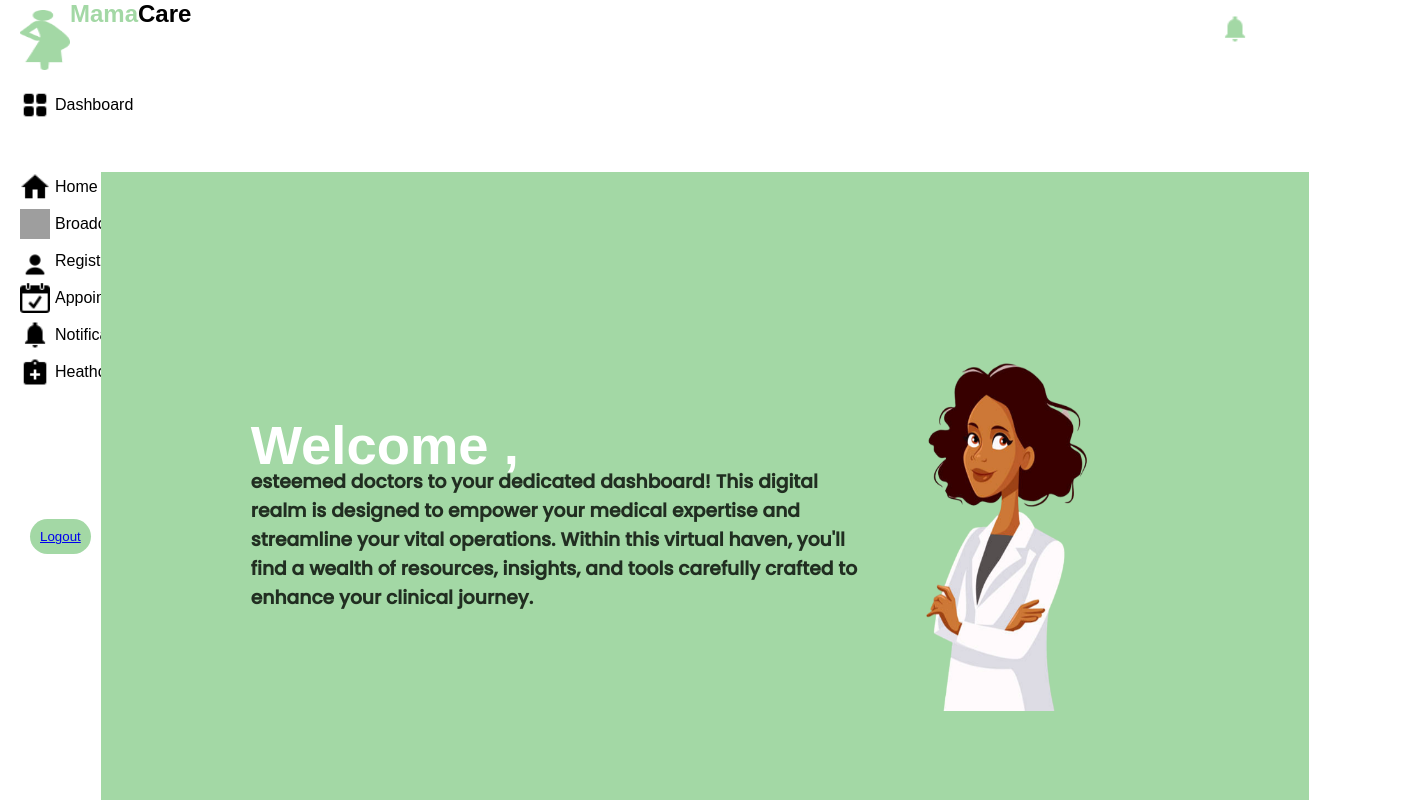
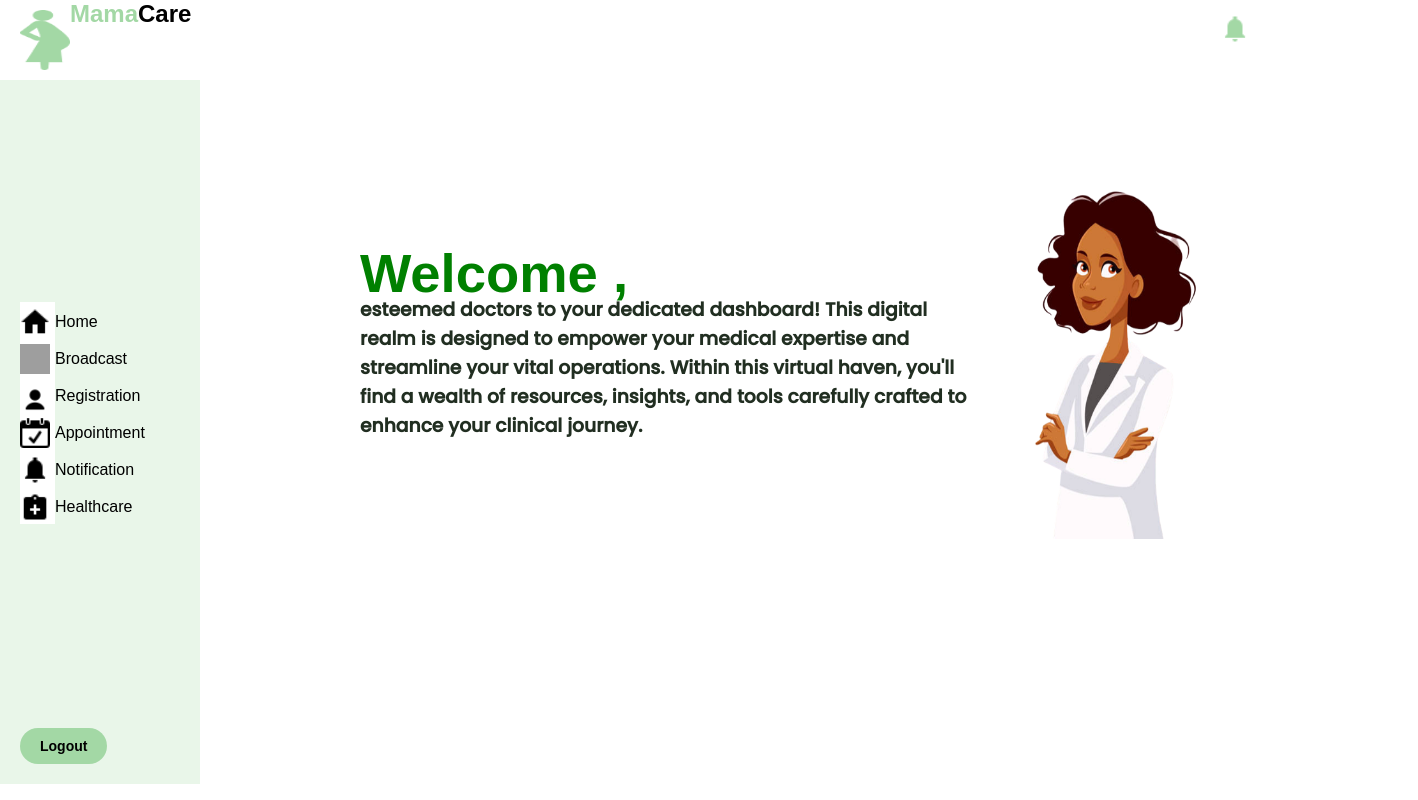
Before and after one commit to Igire-Rwanda/Infant-healthy-assurance, a React (Create React App) app: page /dashboard in a window 1280 px wide. Shown: the top 800 px of the page, 1418 px wide, since content can reach past the window. Built offline with nearby package versions, Linux system fonts and the light colour scheme; grey boxes are pictures that could not be loaded.

Commit message:
adds the sidebar

```diff
--- a/src/Components/Header/header.css
+++ b/src/Components/Header/header.css
@@ -1,31 +1,38 @@
-
 #name-logo {
   color: #a3d8a5;
 }
+
 #name-logo span {
   color: black;
 }
-.header{
-    background-color: white;
-    height: 50px;
-    /* display: flex; */
 
+.header {
+  background-color: white;
+  height: 80px;
+  position: fixed;
+  top: 0;
+  left: 0;
+  right: 0;
+  z-index: 999;
 }
-.header-left{
-    display: flex;
-    margin-left: 20px;
 
+.header-left {
+  display: flex;
+  margin-left: 20px;
 }
-.pregnantico img{
-  width:50px;
-  height:60px;
+
+.pregnantico img {
+  width: 50px;
+  height: 60px;
   margin-top: 10px;
 }
-.header-right img{
-  width:30px;
-  height:30px;
+
+.header-right img {
+  width: 30px;
+  height: 30px;
 }
-.header-right{
+
+.header-right {
   float: right;
   margin-top: -60px;
   margin-right: 30px;
--- a/src/Components/SideMenu/SideMenu.jsx
+++ b/src/Components/SideMenu/SideMenu.jsx
@@ -1,31 +1,35 @@
+import React from "react";
+import { Link } from "react-router-dom";
+import SideElement from "./Oneforprop";
 import icon1 from "../../Images/home.png";
-import icon6 from "../../Images/square.png";
 import icon2 from "../../Images/broadcast.png";
 import icon3 from "../../Images/registration.png";
 import icon4 from "../../Images/appointments.png";
 import icon5 from "../../Images/healthcare.png";
+import icon6 from "../../Images/square.png";
 import icon7 from "../../Images/bbell.png";
-import Oneforprop from "./Oneforprop.jsx";
-import { Link } from "react-router-dom";
 
 function SideMenu() {
   return (
-    <div>
+    <div className="sideMenuContainer">
       <div className="upper">
-        <Oneforprop icon={icon6} name="Dashboard" link="/dashboard" />
+        <SideElement icon={icon6} name="Dashboard" link="/dashboard" />
       </div>
       <div className="lower">
-        <Oneforprop icon={icon1} name="Home" link="/" />
-        <Oneforprop icon={icon2} name="Broadcast" link="/broadcast" />
-        <Oneforprop icon={icon3} name="Registration" link="/register" />
-        <Oneforprop icon={icon4} name="Appointment" link="/appointment" />
-        <Oneforprop icon={icon7} name="Notification" link="/notification" />
-        <Oneforprop icon={icon5} name="Heathcare" link="/healthcare" />
+        <SideElement icon={icon1} name="Home" link="/" />
+        <SideElement icon={icon2} name="Broadcast" link="/broadcast" />
+        <SideElement icon={icon3} name="Registration" link="/register" />
+        <SideElement icon={icon4} name="Appointment" link="/appointment" />
+        <SideElement icon={icon7} name="Notification" link="/notification" />
+        <SideElement icon={icon5} name="Healthcare" link="/healthcare" />
       </div>
       <div className="button">
-        <button className="btn"><Link to="/">Logout</Link></button>
+        <button className="btn">
+          <Link to="/">Logout</Link>
+        </button>
       </div>
     </div>
   );
 }
+
 export default SideMenu;
--- a/src/style/login.css
+++ b/src/style/login.css
@@ -36,7 +36,7 @@
 }
 .body {
   /* border: 1px solid gray; */
-  margin-top: 10%;
+  margin-top: 0px;
 }
 .body input {
   border-radius: 5px;
--- a/src/styles/sidemenu.css
+++ b/src/styles/sidemenu.css
@@ -1,14 +1,26 @@
-.icon img{
-    width:30px;
-    height:30px;
+.sideMenuContainer {
+  display: flex;
+  flex-direction: column;
+  height: 98vh;
+  width: 200px;
+  background-color: rgb(163, 216, 165, 24%);
+  padding: 20px;
 }
-.upper{
-    margin-top: 40px;
-    margin-bottom:40px ;
-    margin-left: 20px;
+
+.icon img {
+  width: 30px;
+  height: 30px;
 }
-.lower{
-    margin-left: 20px;
+
+.upper {
+  margin-bottom: 40px;
+}
+
+.lower {
+  flex-grow: 1;
+  display: flex;
+  flex-direction: column;
+  justify-content: center;
   line-height: 40px;
 }
 
@@ -18,6 +30,7 @@
   display: inline-flex;
   align-items: center;
 }
+
 .icon a img {
   margin-right: 5px;
 }
@@ -25,13 +38,44 @@
 .icon a .name {
   text-decoration: none;
   color: inherit;
+}
 
+.button {
+  margin-top: auto;
 }
-  .contentContainer{
+
+.btn {
+  background-color: #a3d8a5;
+  border: none;
+  padding: 10px 20px;
+  border-radius: 20px;
+  color: #000;
+  font-size: 14px;
+  cursor: pointer;
+  transition: background-color 0.3s ease;
+  font-weight: bold;
+}
+
+.btn:hover {
+  background-color: #81c985;
+}
+
+.btn a {
+  color: #000;
+  text-decoration: none;
+}
+
+.btn:focus {
+  outline: none;
+  box-shadow: 0 0 0 2px #81c985;
+}
+
+  .contentContainer {
     display: flex;
   }
-  .body{
-    background-color: #a3d8a5;
+
+  .body {
+    /* background-color: #a3d8a5; */
     height: 89vh;
     width: 1208px;
     display: flex;
@@ -41,93 +85,83 @@
     margin-left: 10px;
   }
 
-  .button{
-    margin-left: 30px;
-    margin-top: 130px;
+  .upperpart img {
+    width: 70%;
+    height: 35vh;
+    margin-top: 20px;
+  }
 
+  .upperpart {
+    display: flex;
+    align-items: center;
+    justify-content: center;
   }
-  .btn{
+
+  .hbody {
     background-color: #a3d8a5;
-    border-style: none;
+    height: 110vh;
+    width: 1188px;
+    margin-top: 20px;
+    margin-left: 10px;
+  }
+
+  .lowerpart {
+    display: flex;
+    justify-content: center;
+    align-items: center;
+    gap: 140px;
+  }
+
+  .hbtn {
+    border: 2px solid #a3d8a5;
     padding: 10px;
     padding-left: 10px;
     padding-right: 10px;
     border-radius: 20px;
   }
-  .upperpart img{
-    width: 70%;
-    height: 35vh;
-    margin-top: 20px;
-  }
-  .upperpart{
-    display: flex;
-    align-items: center;
-    justify-content: center;
 
-  }
-
-  .hbody{
-    background-color: #a3d8a5;
-    height: 110vh;
-    width: 1188px;
-    margin-top: 20px;
-    margin-left: 10px;
-
-
-  }
-  .lowerpart{
-    display: flex;
-    justify-content: center;
-    align-items: center;
-    gap: 140px;
-  }
-  .hbtn{
-    border: 2px solid #a3d8a5 ;
-    padding: 10px;
-    padding-left: 10px;
-    padding-right: 10px;
-    border-radius: 20px;
-  }
-  .btn1{
-    display: flex;
-    justify-content: center;
-    align-items: center
-  }
-  .hbody h3{
+  .btn1 {
     display: flex;
     justify-content: center;
     align-items: center;
   }
-  .hbody2{
+
+  .hbody h3 {
+    display: flex;
+    justify-content: center;
+    align-items: center;
+  }
+
+  .hbody2 {
     background-color: white;
     width: 80%;
     margin-left: 120px;
     height: 90%;
   }
-  .mama, .baby{
+
+  .mama,
+  .baby {
     background-color: #a3d8a5;
     width: 300px;
+  }
 
+  .mama {
+    margin-top: 40px;
   }
-  .mama{
-    margin-top:40px ;
-  }
-  .baby h5{
+
+  .baby h5,
+  .mama h5 {
     display: flex;
     justify-content: center;
     align-items: center;
   }
-  .mama h5{
-    display: flex;
-    justify-content: center;
-    align-items: center;
-  }
-  .baby p, .mama p{
+
+  .baby p,
+  .mama p {
     margin-left: 20px;
   }
 
-
-  .healthinfoBody{
+  .healthinfoBody {
     background-color: #a3d8a5;
     height: 89vh;
     width: 1188px;
@@ -137,31 +171,33 @@
     justify-content: center;
     align-items: center;
   }
-  .content{
+
+  .content {
     width: 400px;
     margin-bottom: 20px;
+  }
 
-  }
-  .content textarea{
+  .content textarea {
     outline-style: none;
     padding-bottom: 200px;
-    width:400px;
+    width: 400px;
     font-size: 15px;
     border-style: none;
     border-radius: 6px;
     font-size: 16px;
-    box-shadow : 1px 2px 2px 3px  rgb(107, 100, 100);
+    box-shadow: 1px 2px 2px 3px rgb(107, 100, 100);
   }
-  .title textarea{
+
+  .title textarea {
     border: none;
     margin-right: 20px;
     font-size: 15px;
     border-radius: 6px;
-    box-shadow : 1px 2px 2px 3px  rgb(107, 100, 100);
+    box-shadow: 1px 2px 2px 3px rgb(107, 100, 100);
     outline: none;
+  }
 
-  }
-  .image{
+  .image {
     display: flex;
     justify-content: center;
     align-items: center;
@@ -171,33 +207,36 @@
     width: 37%;
     margin-bottom: 5%;
     border-radius: 6px;
-    box-shadow : 1px 2px 2px 3px  rgb(107, 100, 100);
+    box-shadow: 1px 2px 2px 3px rgb(107, 100, 100);
+  }
 
-  }
-  .image p{
+  .image p {
     height: 25px;
     margin: 0;
     color: rgba(0, 0, 0, 0.6);
   }
-  .label{
+
+  .label {
     background-color: white;
     width: 100px;
     height: 30px;
   }
-  .image input{
+
+  .image input {
     border: none;
     height: 25px;
   }
-  .title{
+
+  .title {
     margin-bottom: 20px;
+  }
 
-  }
-  #titlein{
+  #titlein {
     width: 200px;
     height: 30px;
   }
 
-  .healthbtn{
+  .healthbtn {
     background-color: rgb(20, 17, 17);
     padding: 10px;
     width: 90px;
@@ -205,28 +244,36 @@
     border-radius: 20px;
     color: white;
   }
-  .textarea{
+
+  .textarea {
     overflow-y: hidden;
   }
 
-  .body h1{
-    color:white;
+  .body h1 {
+    color: white;
     font-size: 3.4em;
+  }
 
-  }
-  .body h3{
-    margin-top:-10px;
-    color:#212e21;
-    width:100%;
+  .body h3 {
+    margin-top: -10px;
+    color: #212e21;
+    width: 100%;
     font-family: poppins;
   }
- .dashimg img{
+
+  .dashimg img {
     width: 300px;
     height: 400px;
     margin-right: 150px;
     margin-top: -30px;
   }
-  .welcomingbody{
+
+  .welcomingbody {
     margin-left: 150px;
     margin-top: -30px;
   }
+  .welcomingbody h1{
+    color: green;
+  }
+
+  /* Add your other CSS styles below */
```
Lines whose indentation alone changed are shown as unchanged.
